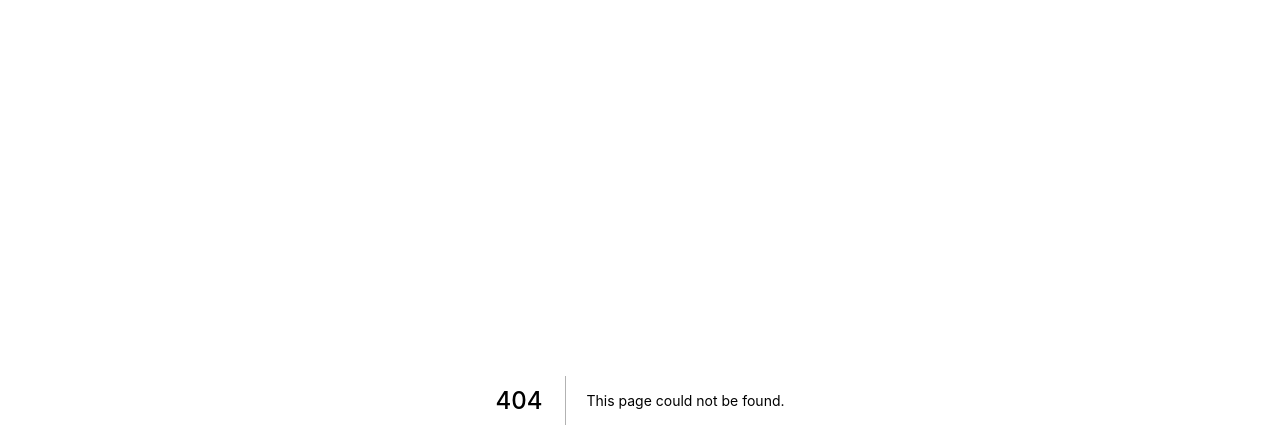
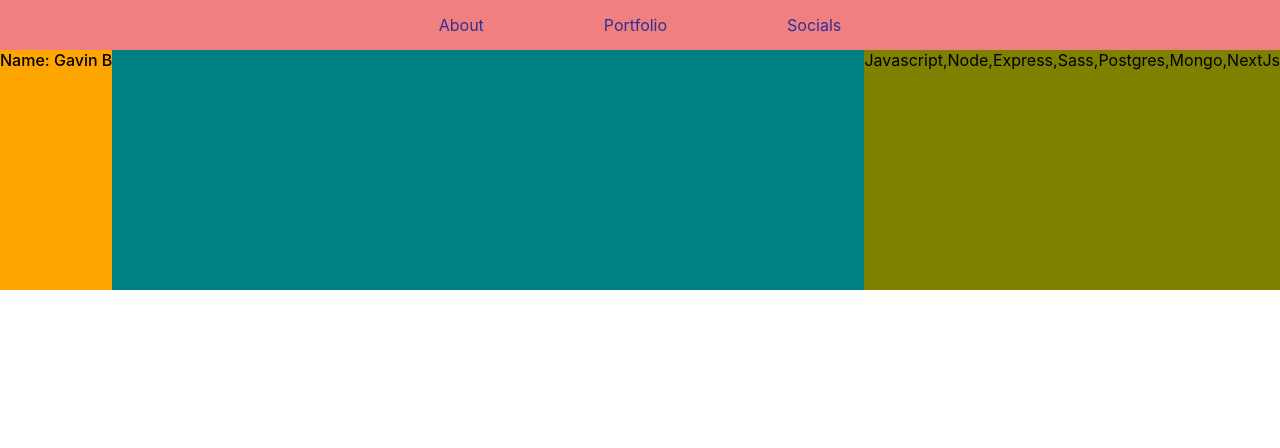
Before and after one commit to cantidosan/home-app, a Next.js app: page /about in a window 1280 px wide. Before the commit this address had no page. Shown: the top 448 px of the page. Built offline with nearby package versions, Linux system fonts and the light colour scheme.

Commit message:
dev container and landing page

```diff
--- /dev/null
+++ b/components/Footer.js
@@ -0,0 +1,17 @@
+
+const Footer = () => {
+
+    return (
+
+        <div>
+
+
+        </div>
+
+    );
+
+
+
+}
+
+export default Footer;
--- /dev/null
+++ b/components/Layout.js
@@ -0,0 +1,19 @@
+import Navbar from "./Navbar"
+import Footer from "./Footer"
+
+const Layout = ({ children }) => {
+
+    return (
+        <div className="content">
+
+            <Navbar />
+            {children}
+            <Footer />
+
+        </div>
+
+
+    );
+}
+
+export default Layout;
--- /dev/null
+++ b/components/Navbar.js
@@ -0,0 +1,32 @@
+import styles from '../styles/Navbar.module.css'
+import Link from 'next/link'
+
+const Navbar = () => {
+
+    return (
+
+        <div className={styles.container}>
+            <Link href="/about">
+                <a className={styles.item} >
+                    About
+                </a>
+            </Link>
+            <Link href="/Portfolio">
+                <a className={styles.item}>
+                    Portfolio
+                </a>
+            </Link>
+            <Link href="/Socials">
+                <a className={styles.item}>
+                    Socials
+                </a>
+            </Link>
+
+        </div>
+
+    );
+
+
+}
+
+export default Navbar;
--- a/pages/_app.js
+++ b/pages/_app.js
@@ -1,7 +1,14 @@
+import Layout from '../components/Layout'
 import '../styles/globals.css'
 
 function MyApp({ Component, pageProps }) {
-  return <Component {...pageProps} />
+
+  return (
+    <Layout>
+      <Component {...pageProps} />
+    </Layout>
+  )
+
 }
 
 export default MyApp
--- /dev/null
+++ b/pages/about.js
@@ -0,0 +1,31 @@
+import Head from 'next/head'
+import Image from 'next/image'
+import styles from '../styles/about.module.css'
+
+
+export default function About() {
+
+    return (
+
+        <div className={styles.container}>
+            <div className={styles.left}>
+                <div className={styles.nameBlock}>
+                    Name:
+                    Gavin B
+
+                </div>
+            </div>
+            <div className={styles.right}>
+                <div className={styles.LogoBlock}>
+
+                    Javascript,Node,Express,Sass,Postgres,Mongo,NextJs
+
+                </div>
+            </div>
+        </div>
+
+    );
+
+
+
+}
--- /dev/null
+++ b/styles/Navbar.module.css
@@ -0,0 +1,18 @@
+.container{
+    padding:15px;
+    display:flex;
+    color: rgb(47, 47, 149);
+    background:lightcoral ;
+    flex-direction: row;
+    justify-content: center;
+    gap: 120px;
+    position: sticky;
+
+}
+
+.item{
+
+
+
+
+}
--- /dev/null
+++ b/styles/about.module.css
@@ -0,0 +1,37 @@
+.container{
+
+    display:flex;
+    flex-direction: row;
+    background-color: teal;
+    justify-content: space-between;
+
+}
+
+.left{
+    display:flex;
+    text-align: left;
+    background-color: orange;
+    height:30vh;
+
+}
+
+.nameBlock{
+    font-weight: 500;
+
+
+
+}
+
+.right{
+
+    background-color: olive;
+
+
+
+}
+
+.LogoBlock{
+
+
+
+}
```
Also changed, not shown: pages/index.js (+5 -54 lines), 1 other file (tests, documents, lock files or other folders).
